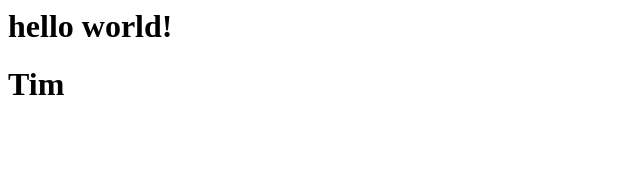
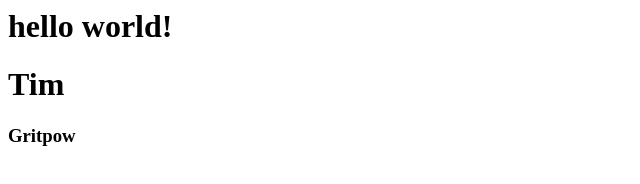
Before and after one commit to MANTENN/Practice-Website, a plain HTML site: page index.html in a window 1280 px wide. Shown: the full height of the page, 0-640 px from the left. Drawn offline with Linux system fonts and the light colour scheme.

Commit message:
Update index.html

```diff
--- a/index.html
+++ b/index.html
@@ -1,2 +1,3 @@
 <h1>hello world!</h1>
 <h1>Tim</h1>
+<h3>Gritpow</h3>
```
